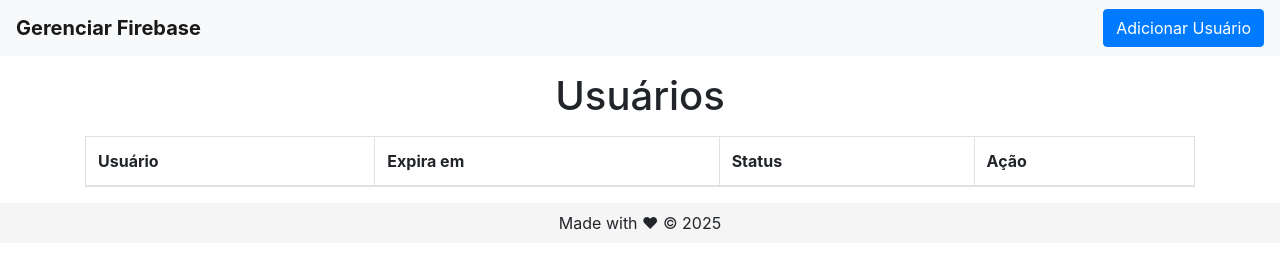
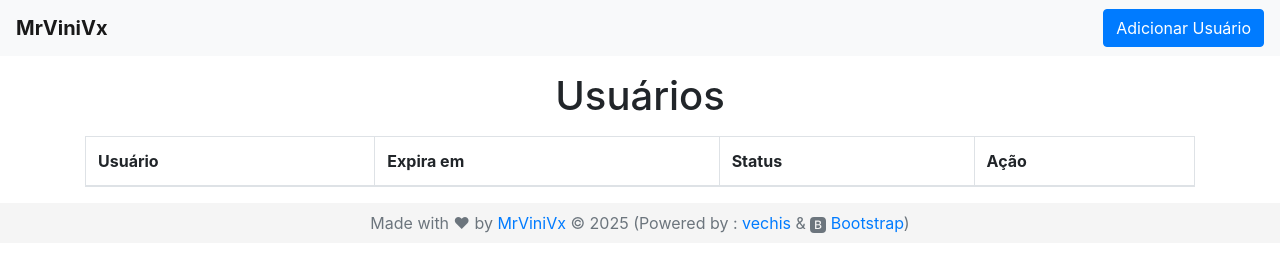
Before and after one commit to IndonesiaModde/painel-firebase, a plain HTML site: page index.html in a window 1280 px wide. Drawn offline with nearby package versions, Linux system fonts and the light colour scheme; no server answers.

Commit message:
index.html

```diff
--- a/index.html
+++ b/index.html
@@ -16,7 +16,7 @@
 </head>
 <body>
 <nav class="navbar navbar-light bg-light">
-  <a class="navbar-brand" href="#"><b>Gerenciar Firebase</b></a>
+  <a class="navbar-brand" href="#"><b>MrViniVx</b></a>
   <button class="btn btn-primary" onclick="openAddUserModal()">Adicionar Usuário</button>
 </nav>
 <main class="container">
@@ -92,8 +92,8 @@
   </div>
 </div>
 
-<footer class="footer">
-  Made with &hearts; &copy; 2025
+<footer class="footer" id="footer">
+    <center><span class="text-muted">Made with &hearts; by <a href="https://t.me/MrViniVx">MrViniVx</a> &copy; 2025  (Powered by : <a href="">vechis</a> & <svg width="1em" height="1em" viewBox="0 0 16 16" class="bi bi-bootstrap-fill" fill="currentColor" xmlns="http://www.w3.org/2000/svg"><path fill-rule="evenodd" d="M4.002 0a4 4 0 0 0-4 4v8a4 4 0 0 0 4 4h8a4 4 0 0 0 4-4V4a4 4 0 0 0-4-4h-8zm1.06 12h3.475c1.804 0 2.888-.908 2.888-2.396 0-1.102-.761-1.916-1.904-2.034v-.1c.832-.14 1.482-.93 1.482-1.816 0-1.3-.955-2.11-2.542-2.11H5.062V12zm1.313-4.875V4.658h1.78c.973 0 1.542.457 1.542 1.237 0 .802-.604 1.23-1.764 1.23H6.375zm0 3.762h1.898c1.184 0 1.81-.48 1.81-1.377 0-.885-.65-1.348-1.886-1.348H6.375v2.725z"/></svg> <a href="https://getbootstrap.com/">Bootstrap</a>)</span></center>
 </footer>
 
 <script>
```
